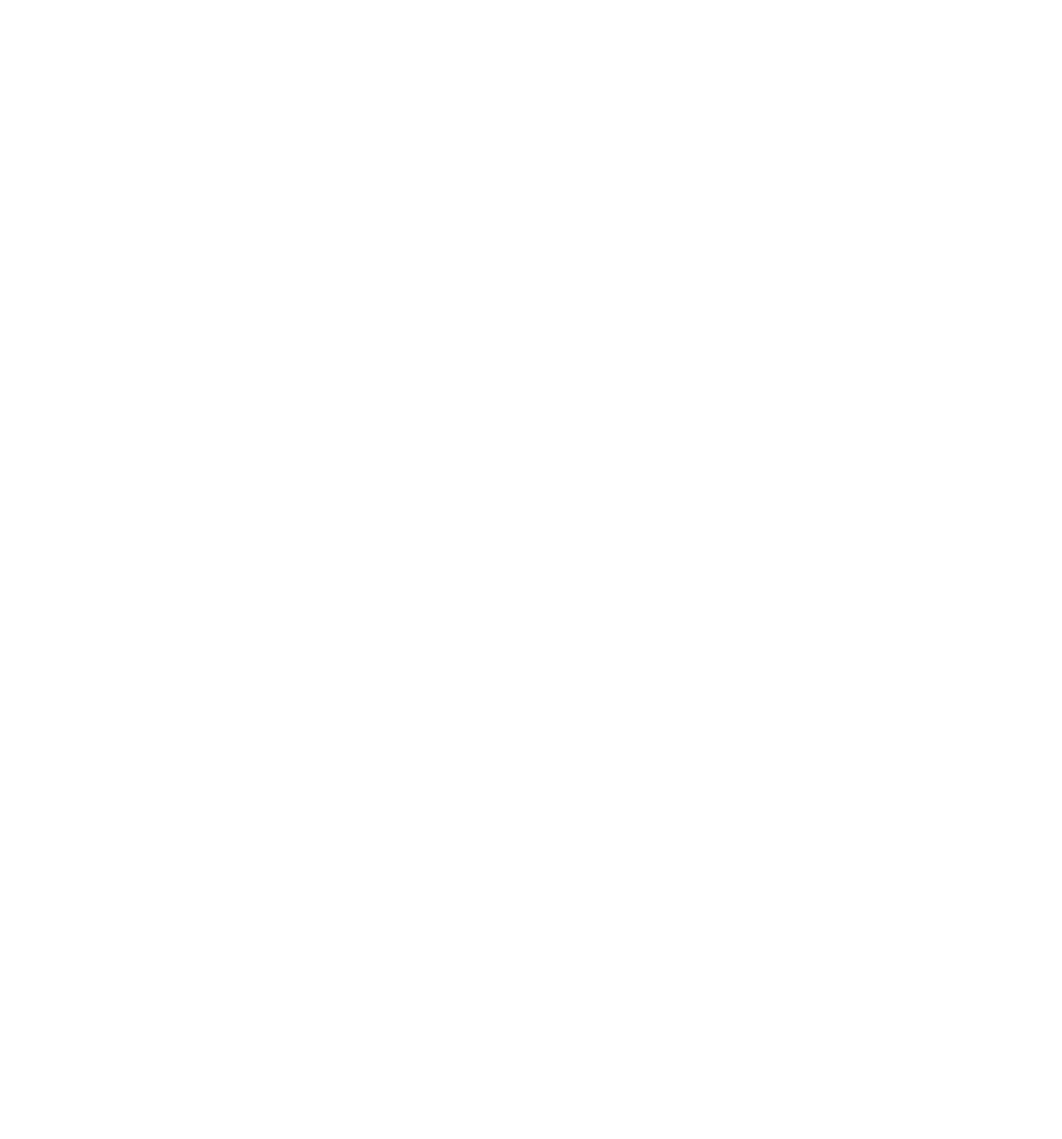
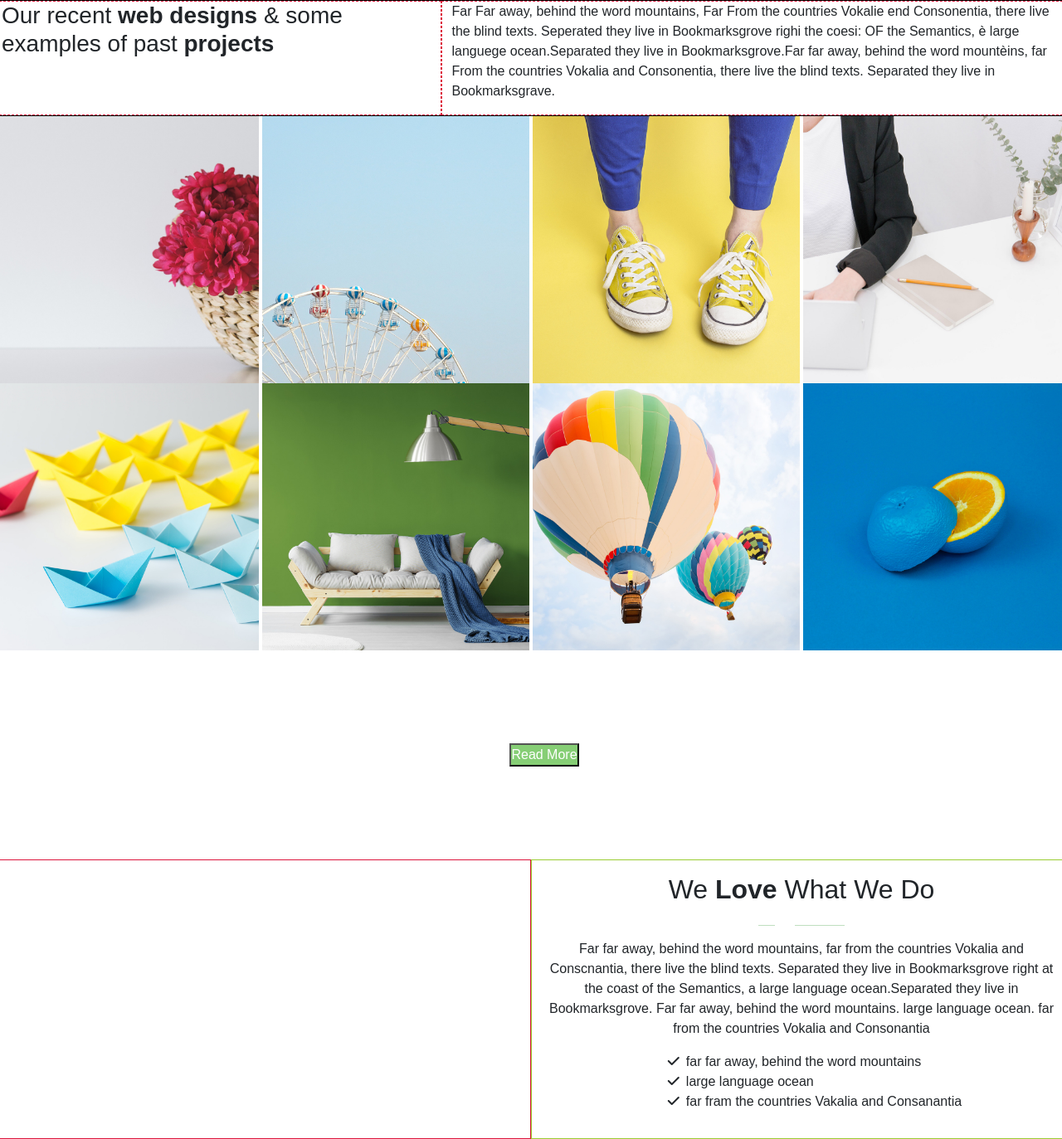
Before and after one commit to Mftr96/proj-html-vuejs, a Vue app: page / in a window 1280 px wide. Shown: the whole page at 83% size. Before the commit the page ends 800 px from the top, so only its background shows below. Built offline with nearby package versions, Linux system fonts and the light colour scheme.

Commit message:
square right, aggiunta strong in OurWorks

```diff
--- a/index.html
+++ b/index.html
@@ -1,5 +1,6 @@
 <!doctype html>
 <html lang="en">
+
 <head>
   <meta charset="UTF-8" />
   <link rel="icon" type="image/svg+xml" href="/vite.svg" />
@@ -7,10 +8,12 @@
   <link href="https://cdn.jsdelivr.net/npm/bootstrap@5.3.3/dist/css/bootstrap.min.css" rel="stylesheet">
   <script src="https://cdnjs.cloudflare.com/ajax/libs/bootstrap/5.3.3/js/bootstrap.min.js"></script>
   <meta name="viewport" content="width=device-width, initial-scale=1.0" />
-    <title>Vite + Vue</title>
+  <title>Phlox Pro Business-home</title>
 </head>
+
 <body>
   <div id="app"></div>
   <script type="module" src="/src/main.js"></script>
 </body>
+
 </html>
--- a/src/components/AppMain/OurResults.vue
+++ b/src/components/AppMain/OurResults.vue
@@ -14,10 +14,61 @@ export default {
 }
 
 </script>
+
 <!-- QUI HTML -->
 <template>
+    <section class="our-results">
+        <div class="row">
+            <div class="col-6 square-left" >
+
+            </div>
+            <div class="col-6 p-3 square-right">
+                <div class="d-flex flex-column align-items-center">
+                    <h2 class="">We <strong>Love</strong> What We Do</h2>
+                    <div class="d-flex ">
+                        <div class="me-4"><hr class="line-short"></div>
+                        <div class=""><hr class="line-long"></div>
+                    </div>
+                    <p class="text-center">Far far away, behind the word mountains, far from the countries
+                        Vokalia and Conscnantia, there live the blind texts. Separated they
+                        live in Bookmarksgrove right at the coast of the Semantics, a large
+                        language ocean.Separated they live in Bookmarksgrove. Far far
+                        away, behind the word mountains. large language ocean. far from
+                        the countries Vokalia and Consonantia
+                    </p>
+                    <ul>
+                        <li><i class="fa-solid fa-check me-2"></i>far far away, behind the word mountains</li>
+                        <li><i class="fa-solid fa-check me-2"></i>large language ocean</li>
+                        <li><i class="fa-solid fa-check me-2"></i>far fram the countries Vakalia and Consanantia</li>
+                    </ul>
+                </div>
+
+            </div>
+        </div>
+    </section>
+
+
 </template>
+
 <!-- QUI CSS -->
 <style scoped>
+.square-left{
+    border: 1px solid crimson;
+}
+.square-right{
+    border: 1px solid yellowgreen;
+}
+.line-short{
+    width: 20px;
+    color: green;
+}
 
+.line-long{
+    width: 60px;
+    color:green;
+}
+
+li{
+    list-style: none;
+}
 </style>
--- a/src/components/AppMain/OurWorks.vue
+++ b/src/components/AppMain/OurWorks.vue
@@ -17,11 +17,72 @@ export default {
 
 <!-- QUI HTML -->
 <template>
+    <section>
+        <div class="row debug-row" >
+            <div class="col-5 debug">
+                <h3> Our recent <strong>web designs</strong> & some examples of past <strong>projects</strong></h3>
+            </div>
+            <div class="col-7 debug">
+                <p>Far Far away, behind the word mountains, Far From the countries Vokalie end Consonentia, there live the
+                blind texts. Seperated they live in Bookmarksgrove righi the coesi: OF the Semantics, è large languege
+                ocean.Separated they live in Bookmarksgrove.Far far away, behind the word mountèins, far From the
+                countries Vokalia and Consonentia, there live the blind texts. Separated they live in Bookmarksgrave.</p>
+            </div>
+        </div>
+    </section>
+    <section>
+        <div class="row">
+            <div class="card border-0 gx-1  col-3">
+                <img src="../../assets\photo\images\ina-soulis-227104-unsplash-1024x1024.jpg" alt="">
+            </div>
+            <div class="card border-0 gx-1 col-3">
+                <img src="../../assets\photo\images\sunisa-misa-531163-unsplash-1024x1024.jpg" alt="">
+            </div>
+            <div class="card border-0 gx-1 col-3">
+                <img src="../../assets\photo\images\355H-1024x1024.jpg" alt="">
+            </div>
+            <div class="card border-0 gx-1 col-3">
+                <img src="../../assets\photo\images\photo-1448932252197-d19750584e56-1024x1024.jpg" alt="">
+            </div>
+            <div class="card border-0 gx-1 col-3">
+                <img src="../../assets\photo\images\business-competition-PB366D8-1024x1024.jpg" alt="">
+            </div>
+            <div class="card border-0 gx-1 col-3">
+                <img src="../../assets/photo/images/cozy-sofa-in-living-room-PQR5AB9-1024x1024.jpg" alt="">
+            </div>
+            <div class="card border-0 gx-1 col-3">
+                <img src="../../assets\photo\images\aa9a4539-PQGJ7HU-1024x1024.jpg" alt="">
+            </div>
+            <div class="card border-0 gx-1 col-3">
+                <img src="../../assets\photo\images\cody-davis-253928-unsplash-1024x1024.jpg" alt="">
+            </div>
+        </div>
+    </section>
+    <section>
+        <div class="row p-5 m-5" >
+                <div class="col-12 m-3 text-center">
+                <button><span>Read More</span></button>
+
+            </div>
+        </div>
+    </section>
 
 </template>
 
 
 <!-- QUI CSS -->
 <style scoped>
+.debug{
+    border: 1px dashed crimson;
+}
+.debug-row{
+    border: 1px solid black;
+}
+button{
+    background-color: rgb(134, 206, 117);
+}
+span{
+    color: white;
+}
 
 </style>
--- a/src/style.css
+++ b/src/style.css
@@ -2,4 +2,5 @@
   box-sizing: border-box;
   padding: 0;
   margin: 0;
+  font-family: sans-serif;
 }
```
Lines whose indentation alone changed are shown as unchanged.
